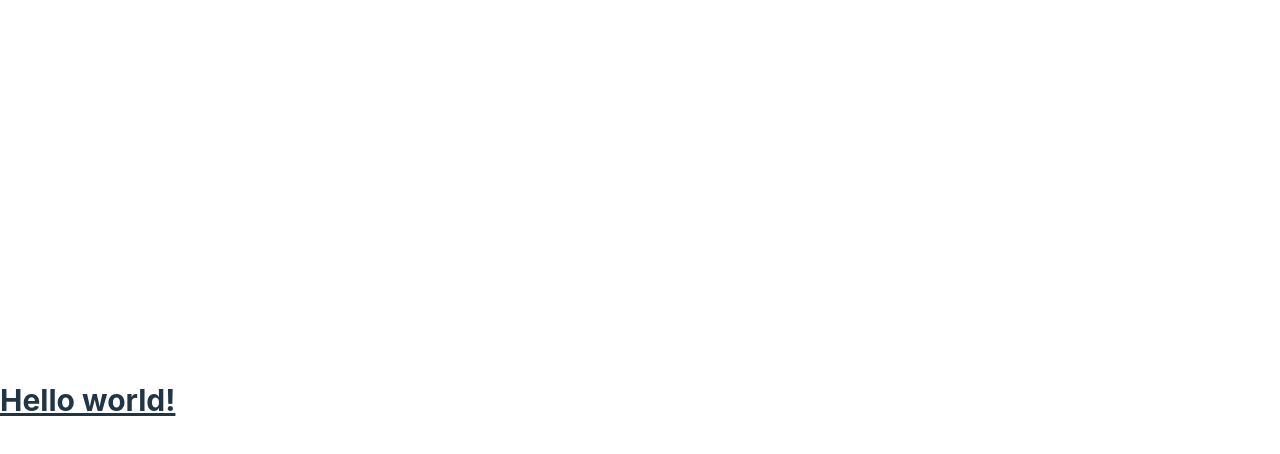
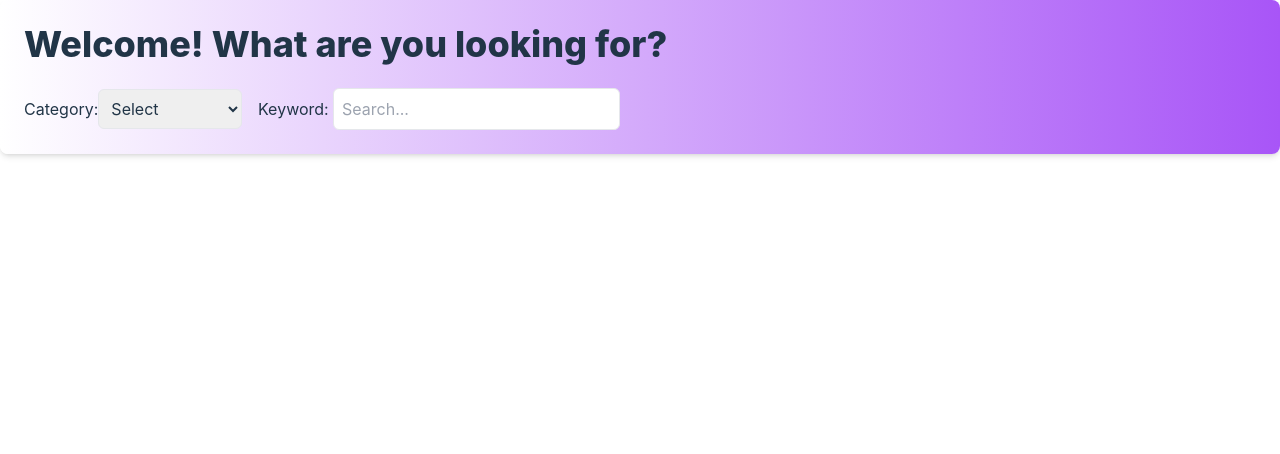
Before and after one commit to Dakshaarvind/LensMingle, a React (Vite) app in the folder LensMingleApp/: page / in a window 1280 px wide. Shown: the top 454 px of the page. Built offline with nearby package versions, Linux system fonts and the light colour scheme.

Commit message:
comitting this for updating to main

```diff
--- a/LensMingleApp/src/App.jsx
+++ b/LensMingleApp/src/App.jsx
@@ -3,13 +3,11 @@
 import React from 'react';
 import ProfilePage from './components/ProfilePage';
 import ResultsPage from './components/ResultsPage';
-
+import FilterPage from './components/FilterPage';
 
 const App = () => {
   return (
-    <h1 className="text-3xl font-bold underline">
-      Hello world!
-    </h1>
+    <FilterPage/>
   );
 };
 
--- a/LensMingleApp/src/components/FilterPage.jsx
+++ b/LensMingleApp/src/components/FilterPage.jsx
@@ -1,3 +1,5 @@
+// App.jsx
+
 import React, { useState } from 'react';
 
 const FilterPage = () => {
@@ -14,12 +16,17 @@ const FilterPage = () => {
   };
 
   return (
-    <div>
-      <h2>Filter</h2>
-      <div className="filters">
-        <div className="filter">
-          <label>Category:</label>
-          <select value={category} onChange={handleCategoryChange}>
+    <div className="w-screen h-screen">
+      <div className="relative bg-gradient-to-r from-white to-purple-500 p-6 rounded-lg shadow-md">
+        <h1 className="text-4xl font-extrabold mb-6 text-yellow"> Welcome! What are you looking for?</h1>
+        <div className="flex space-x-4">
+          <div className="flex items-center">
+            <label className="w-24">Category:</label>
+            <select
+              className="w-full border rounded-md p-2"
+              value={category}
+              onChange={handleCategoryChange}
+            >
               <option value="">Select</option>
               <option value="portrait">Portrait</option>
               <option value="landscape">Landscape</option>
@@ -27,9 +34,13 @@ const FilterPage = () => {
             </select>
           </div>
           {category === 'wedding' && (
-          <div className="filter">
-            <label>Religion:</label>
-            <select value={religion} onChange={(e) => setReligion(e.target.value)}>
+            <div className="flex items-center">
+              <label className="w-24">Religion:</label>
+              <select
+                className="w-full border rounded-md p-2"
+                value={religion}
+                onChange={(e) => setReligion(e.target.value)}
+              >
                 <option value="">Select</option>
                 <option value="hindu">Hindu</option>
                 <option value="christian">Christian</option>
@@ -37,10 +48,11 @@ const FilterPage = () => {
               </select>
             </div>
           )}
-        <div className="filter">
-          <label>Keyword:</label>
+          <div className="flex items-center">
+            <label className="w-24">Keyword:</label>
             <input
               type="text"
+              className="w-full border rounded-md p-2"
               value={keyword}
               onChange={(e) => setKeyword(e.target.value)}
               placeholder="Search..."
@@ -48,6 +60,7 @@ const FilterPage = () => {
           </div>
         </div>
       </div>
+    </div>
   );
 };
 
--- a/LensMingleApp/src/components/ProfilePage.jsx
+++ b/LensMingleApp/src/components/ProfilePage.jsx
@@ -1,5 +1,4 @@
 import React, { useState } from 'react';
-import { useHistory } from 'react-router-dom'; // Import useHistory from React Router
 
 const ProfilePage = () => {
     const [signupUsername, setSignupUsername] = useState('');
@@ -7,7 +6,6 @@ const ProfilePage = () => {
     const [signinUsername, setSigninUsername] = useState('');
     const [signinPassword, setSigninPassword] = useState('');
     const [error, setError] = useState('');
-    const history = useHistory(); // Get the history object from React Router
 
     const handleSignUp = () => {
         if (!signupUsername || !signupPassword) {
@@ -23,10 +21,8 @@ const ProfilePage = () => {
             setError('Please enter a username and password for sign in.');
             return;
         }
-        // Assume sign-in verification logic here
-        // If sign-in is successful, redirect to FilterPage
-        // For demonstration purposes, directly redirecting to FilterPage
-        history.push('/filter');
+        // Handle sign in logic here
+        console.log('Signing in:', signinUsername, signinPassword);
     };
 
     return (
```
Lines whose indentation alone changed are shown as unchanged.
